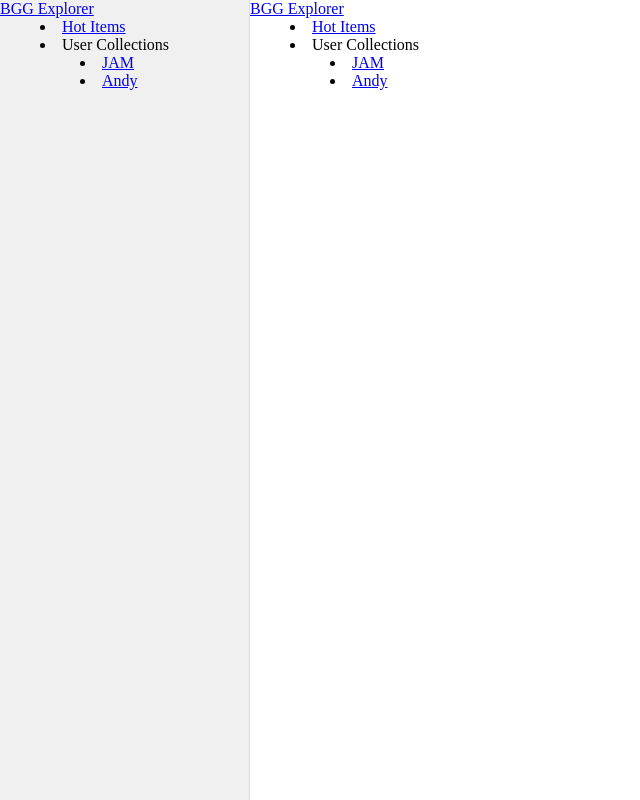
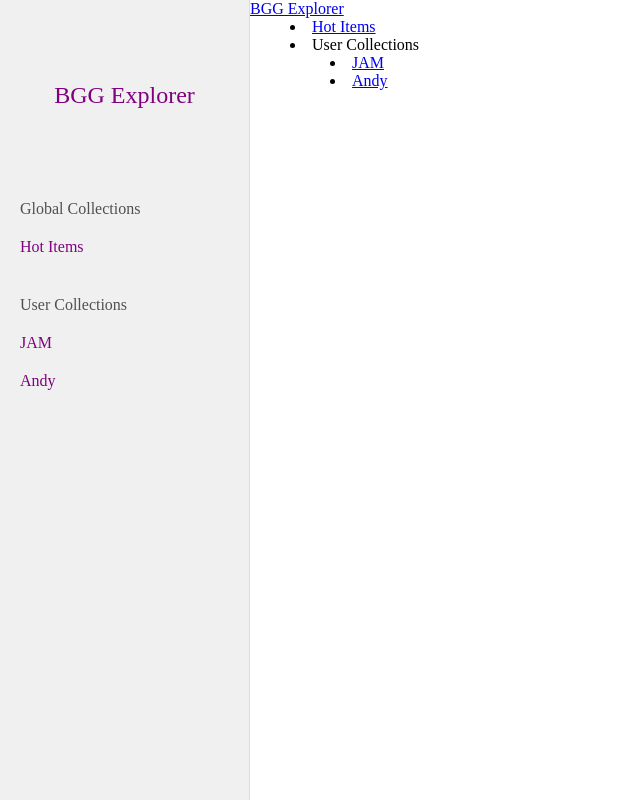
Before and after one commit to mattsherman/bgg-explorer, a React (Vite) app in the folder BggReactApp/: page / in a window 1280 px wide. Shown: the whole page, without its empty margins (0-640 px from the left). Built offline with nearby package versions, Linux system fonts and the light colour scheme.

Commit message:
Sidebar layout styling

```diff
--- /dev/null
+++ b/BggReactApp/src/components/MainSidebar/index.module.css
@@ -0,0 +1,56 @@
+.main-sidebar {
+  height: 100%;
+
+  padding-top: 20px;
+
+  overflow-y: auto;
+
+  background: rgb(240,240,240);
+  border-right: 1px solid rgb(220,220,220);
+
+  menu {
+    list-style: none;
+    padding: 0;
+
+    li a {
+      display: block;
+
+      padding: 10px 20px;
+
+      color: purple;
+      text-decoration: none;
+
+      &:focus,
+      &:hover {
+        text-decoration: underline;
+
+        background: rgb(220,220,220);
+      }
+
+      &.active {
+        background: rgb(200,200,200);
+      }
+    }
+  }
+
+  .home-link a {
+    display: flex;
+    align-items: center;
+    justify-content: center;
+
+    height: 150px;
+
+    font-size: 1.5em;
+    text-align: center;
+  }
+
+  .sub-menu {
+    margin-top: 20px;
+
+    header {
+      padding: 10px 20px;
+
+      color: rgb(80, 80, 80);
+    }
+  }
+}
--- a/BggReactApp/src/components/MainSidebar/index.tsx
+++ b/BggReactApp/src/components/MainSidebar/index.tsx
@@ -1,19 +1,24 @@
 import { NavLink } from 'react-router';
+
+import classes from './index.module.css';
 
 export function MainSidebar() {
   return (
-    <div>
-      <header>
-        <h1>
+    <nav className={classes['main-sidebar']}>
+      <menu>
+        <li className={classes['home-link']}>
           <NavLink to="/">BGG Explorer</NavLink>
-        </h1>
-      </header>
-      <menu>
-        <li>
-          <NavLink to="/hot-items">Hot Items</NavLink>
         </li>
-        <li>
-          User Collections
+        <li className={classes['sub-menu']}>
+          <header>Global Collections</header>
+          <menu>
+            <li>
+              <NavLink to="/hot-items">Hot Items</NavLink>
+            </li>
+          </menu>
+        </li>
+        <li className={classes['sub-menu']}>
+          <header>User Collections</header>
           <menu>
             <li>
               <NavLink to="/user/mattsherman/collection">JAM</NavLink>
@@ -24,6 +29,6 @@
           </menu>
         </li>
       </menu>
-    </div>
+    </nav>
   );
 }
--- a/BggReactApp/src/layouts/AppLayout/index.module.css
+++ b/BggReactApp/src/layouts/AppLayout/index.module.css
@@ -18,11 +18,6 @@
 
     width: 250px;
 
-    overflow-y: auto;
-
-    background: rgb(240,240,240);
-    border-right: 1px solid rgb(220,220,220);
-
     @media (max-width: 768px) {
         display: none;
     }
```
